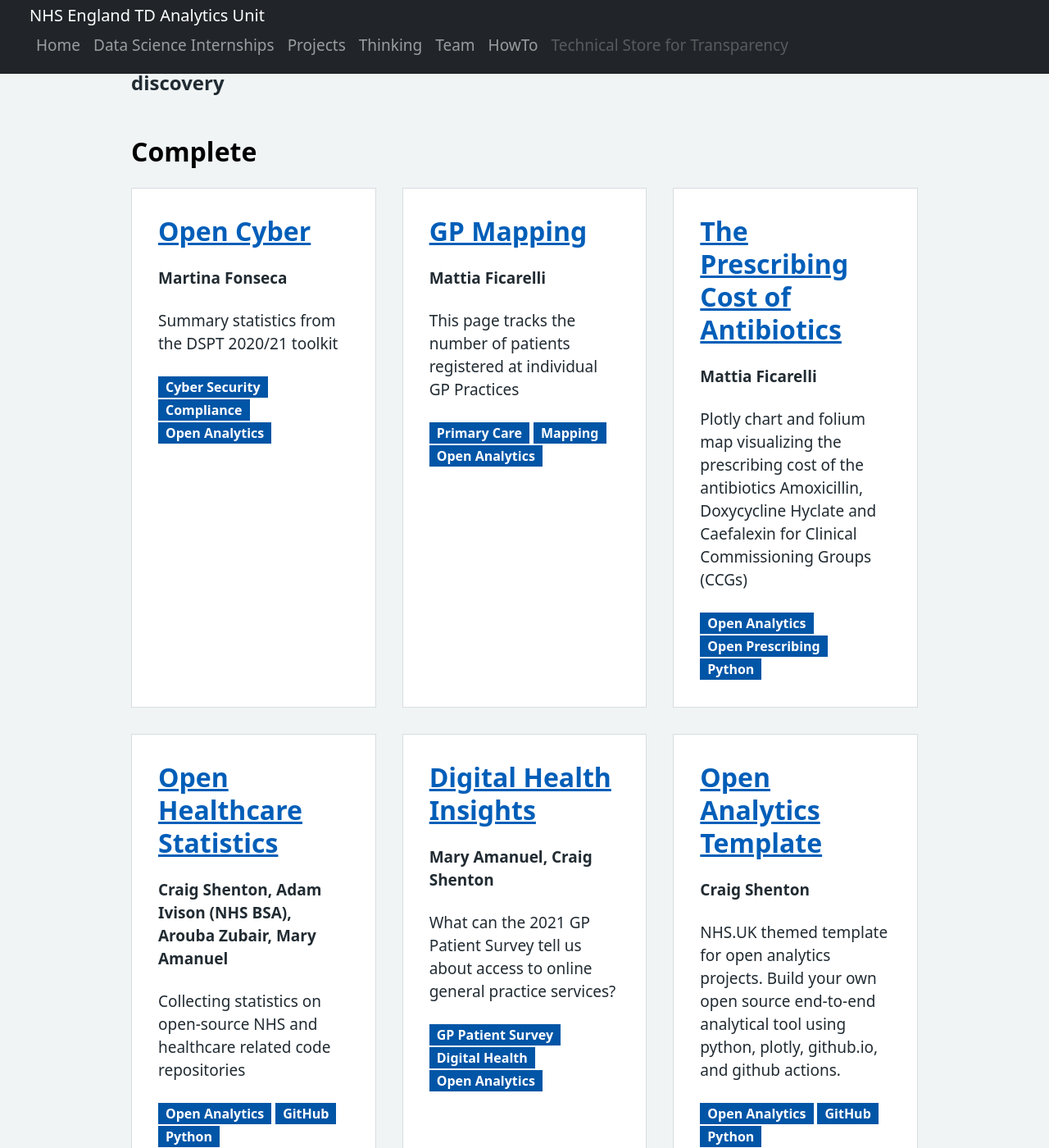
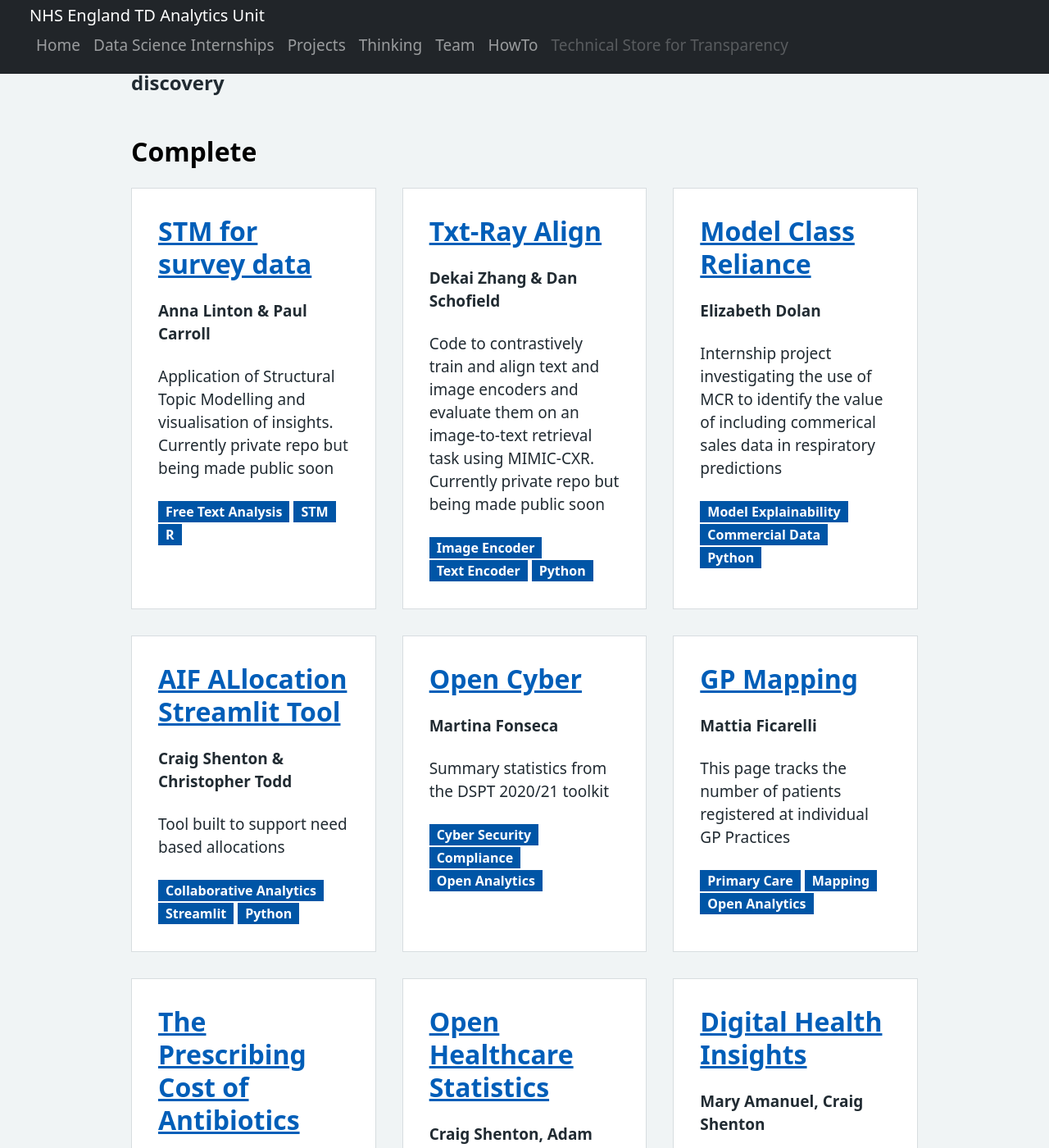
Before and after one commit to nhsx/AnalyticsUnit, a Jekyll site: the page built from content/projects.md, in a window 1280 px wide and 1400 px high, scrolled down 493 px. Shown: the whole window at 82% size. Built offline with Jekyll 4.4.1, drawn with Linux system fonts in a browser that asks for light colours; some of the changed text lies outside the part shown.

Commit message:
Include Additional Projects

```diff
--- a/_data/project.yml
+++ b/_data/project.yml
@@ -1,3 +1,48 @@
+- title: STM for survey data
+  link: https://github.com/nhsx/stm-survey-text
+  stage: Complete
+  badge1: Free Text Analysis
+  badge2: STM
+  badge3: R
+  description: Application of Structural Topic Modelling and visualisation of insights.  Currently private repo but being made public soon
+  author: Anna Linton & Paul Carroll
+
+- title: Txt-Ray Align
+  link: https://github.com/nhsx/txt-ray-align
+  stage: Complete
+  badge1: Image Encoder
+  badge2: Text Encoder
+  badge3: Python
+  description: Code to contrastively train and align text and image encoders and evaluate them on an image-to-text retrieval task using MIMIC-CXR. Currently private repo but being made public soon
+  author: Dekai Zhang & Dan Schofield
+
+- title: Travel Times
+  link: https://github.com/nhsx/nhs_time_of_travel
+  stage: Delivery
+  badge1: Mapping
+  badge2: OSMnx
+  badge3: Python
+  description: PoC for an interactive mapping tool to support decision-making.
+  author: Mattia Ficarelli & Paul Carroll
+
+- title: Model Class Reliance
+  link: https://github.com/nhsx/commercial-data-healthcare-predictions
+  stage: Complete
+  badge1: Model Explainability
+  badge2: Commercial Data
+  badge3: Python
+  description: Internship project investigating the use of MCR to identify the value of including commerical sales data in respiratory predictions
+  author: Elizabeth Dolan
+
+- title: AIF ALlocation Streamlit Tool
+  link: https://github.com/nhsx/AIF_Allocation_Tool
+  stage: Complete
+  badge1: Collaborative Analytics
+  badge2: Streamlit
+  badge3: Python
+  description: Tool built to support need based allocations
+  author: Craig Shenton & Christopher Todd
+
 - title: NHS Language Corpus Discovery Tools
   link: https://github.com/nhsx/language-corpus-tools
   stage: Discovery
@@ -115,9 +160,18 @@
   description: Our public facing store of code used to orchestrate our data flows
   author: Craig Shenton & Mattia Ficarelli
 
+- title: Tableau Analytics
+  link: https://github.com/nhsx/au-tableau-analytics
+  stage: Delivery
+  badge1: Data Engineering
+  badge2: Tableau
+  badge3: Business Intelligence
+  description: Contains Tableau workbooks for NHSX analytics projects.
+  author: Ollie Jones & Mattia Ficarelli
+
 - title: Transform
   link: https://github.com/nhsx/transform
-  stage: Dissemination
+  stage: Complete
   badge1: Forecasts
   badge2: b-spline
   badge3: linear
@@ -135,7 +189,7 @@
 
 - title: SynthVAE
   link: https://github.com/nhsx/SynthVAE
-  stage: Complete
+  stage: Delivery
   badge1: PhD Data Science Intern Scheme
   badge2: Variational AutoEnconder
   badge3: Synthetic
```
